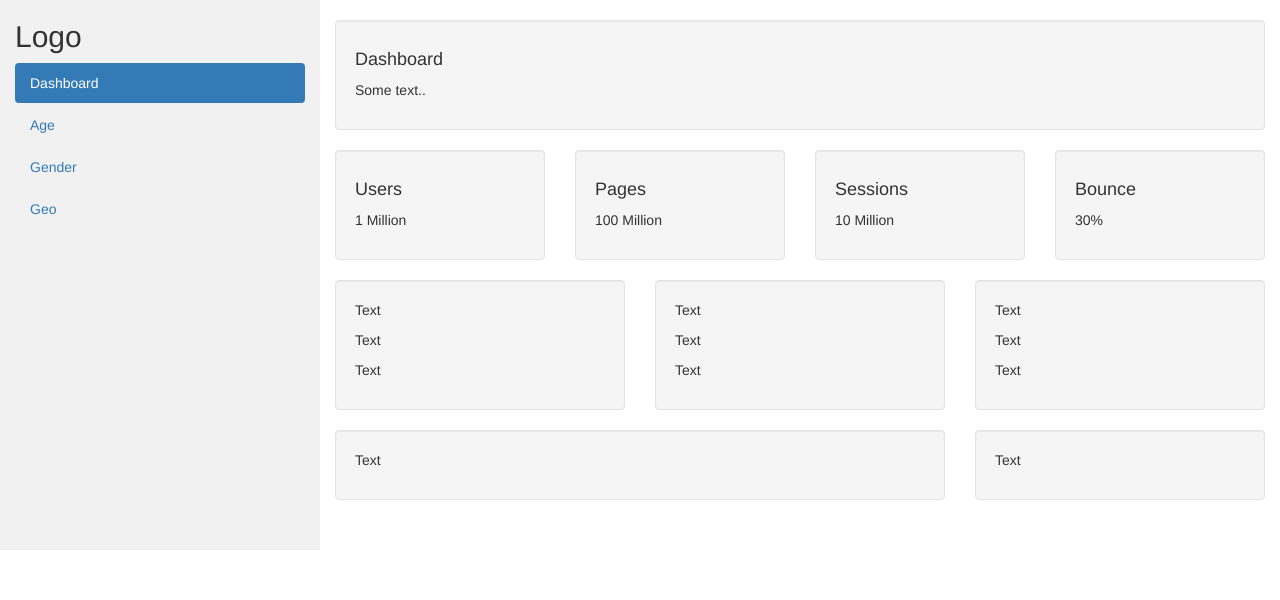
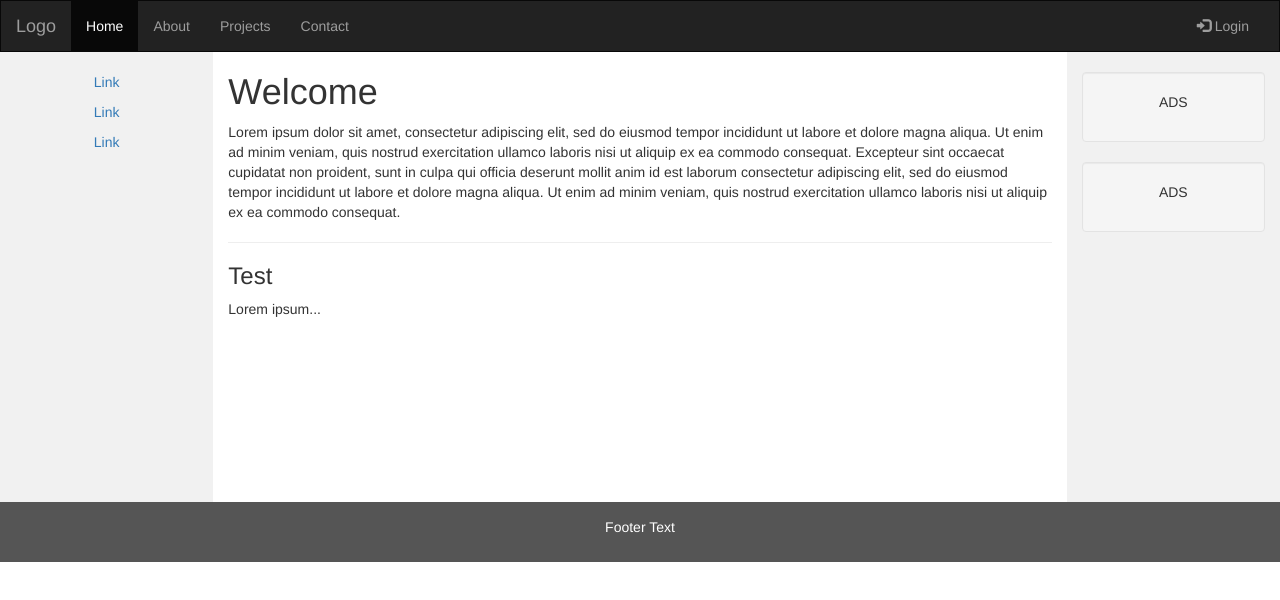
Before and after one commit to govind-dhochak/govind.github.io, a plain HTML site: page index.html in a window 1280 px wide. Drawn offline with nearby package versions, Linux system fonts and the light colour scheme.

Commit message:
Update index.html

```diff
--- a/index.html
+++ b/index.html
@@ -8,24 +8,42 @@
   <script src="https://ajax.googleapis.com/ajax/libs/jquery/1.12.4/jquery.min.js"></script>
   <script src="http://maxcdn.bootstrapcdn.com/bootstrap/3.3.6/js/bootstrap.min.js"></script>
   <style>
+    /* Remove the navbar's default margin-bottom and rounded borders */
+    .navbar {
+      margin-bottom: 0;
+      border-radius: 0;
+    }
+
     /* Set height of the grid so .sidenav can be 100% (adjust as needed) */
-    .row.content {height: 550px}
+    .row.content {height: 450px}
 
     /* Set gray background color and 100% height */
     .sidenav {
+      padding-top: 20px;
       background-color: #f1f1f1;
       height: 100%;
     }
 
-    /* On small screens, set height to 'auto' for the grid */
+    /* Set black background color, white text and some padding */
+    footer {
+      background-color: #555;
+      color: white;
+      padding: 15px;
+    }
+
+    /* On small screens, set height to 'auto' for sidenav and grid */
     @media screen and (max-width: 767px) {
-      .row.content {height: auto;}
+      .sidenav {
+        height: auto;
+        padding: 15px;
+      }
+      .row.content {height:auto;}
     }
   </style>
 </head>
 <body>
 
-<nav class="navbar navbar-inverse visible-xs">
+<nav class="navbar navbar-inverse">
   <div class="container-fluid">
     <div class="navbar-header">
       <button type="button" class="navbar-toggle" data-toggle="collapse" data-target="#myNavbar">
@@ -37,97 +55,46 @@
     </div>
     <div class="collapse navbar-collapse" id="myNavbar">
       <ul class="nav navbar-nav">
-        <li class="active"><a href="#">Dashboard</a></li>
-        <li><a href="#">Age</a></li>
-        <li><a href="#">Gender</a></li>
-        <li><a href="#">Geo</a></li>
+        <li class="active"><a href="#">Home</a></li>
+        <li><a href="#">About</a></li>
+        <li><a href="#">Projects</a></li>
+        <li><a href="#">Contact</a></li>
+      </ul>
+      <ul class="nav navbar-nav navbar-right">
+        <li><a href="#"><span class="glyphicon glyphicon-log-in"></span> Login</a></li>
       </ul>
     </div>
   </div>
 </nav>
 
-<div class="container-fluid">
+<div class="container-fluid text-center">
   <div class="row content">
-    <div class="col-sm-3 sidenav hidden-xs">
-      <h2>Logo</h2>
-      <ul class="nav nav-pills nav-stacked">
-        <li class="active"><a href="#section1">Dashboard</a></li>
-        <li><a href="#section2">Age</a></li>
-        <li><a href="#section3">Gender</a></li>
-        <li><a href="#section3">Geo</a></li>
-      </ul><br>
+    <div class="col-sm-2 sidenav">
+      <p><a href="#">Link</a></p>
+      <p><a href="#">Link</a></p>
+      <p><a href="#">Link</a></p>
     </div>
-    <br>
-
-    <div class="col-sm-9">
+    <div class="col-sm-8 text-left">
+      <h1>Welcome</h1>
+      <p>Lorem ipsum dolor sit amet, consectetur adipiscing elit, sed do eiusmod tempor incididunt ut labore et dolore magna aliqua. Ut enim ad minim veniam, quis nostrud exercitation ullamco laboris nisi ut aliquip ex ea commodo consequat. Excepteur sint occaecat cupidatat non proident, sunt in culpa qui officia deserunt mollit anim id est laborum consectetur adipiscing elit, sed do eiusmod tempor incididunt ut labore et dolore magna aliqua. Ut enim ad minim veniam, quis nostrud exercitation ullamco laboris nisi ut aliquip ex ea commodo consequat.</p>
+      <hr>
+      <h3>Test</h3>
+      <p>Lorem ipsum...</p>
+    </div>
+    <div class="col-sm-2 sidenav">
       <div class="well">
-        <h4>Dashboard</h4>
-        <p>Some text..</p>
+        <p>ADS</p>
       </div>
-      <div class="row">
-        <div class="col-sm-3">
-          <div class="well">
-            <h4>Users</h4>
-            <p>1 Million</p>
-          </div>
-        </div>
-        <div class="col-sm-3">
-          <div class="well">
-            <h4>Pages</h4>
-            <p>100 Million</p>
-          </div>
-        </div>
-        <div class="col-sm-3">
-          <div class="well">
-            <h4>Sessions</h4>
-            <p>10 Million</p>
-          </div>
-        </div>
-        <div class="col-sm-3">
-          <div class="well">
-            <h4>Bounce</h4>
-            <p>30%</p>
-          </div>
-        </div>
-      </div>
-      <div class="row">
-        <div class="col-sm-4">
-          <div class="well">
-            <p>Text</p>
-            <p>Text</p>
-            <p>Text</p>
-          </div>
-        </div>
-        <div class="col-sm-4">
-          <div class="well">
-            <p>Text</p>
-            <p>Text</p>
-            <p>Text</p>
-          </div>
-        </div>
-        <div class="col-sm-4">
-          <div class="well">
-            <p>Text</p>
-            <p>Text</p>
-            <p>Text</p>
-          </div>
-        </div>
-      </div>
-      <div class="row">
-        <div class="col-sm-8">
-          <div class="well">
-            <p>Text</p>
-          </div>
-        </div>
-        <div class="col-sm-4">
-          <div class="well">
-            <p>Text</p>
-          </div>
-        </div>
+      <div class="well">
+        <p>ADS</p>
       </div>
     </div>
   </div>
 </div>
 
+<footer class="container-fluid text-center">
+  <p>Footer Text</p>
+</footer>
+
 </body>
 </html>
```
